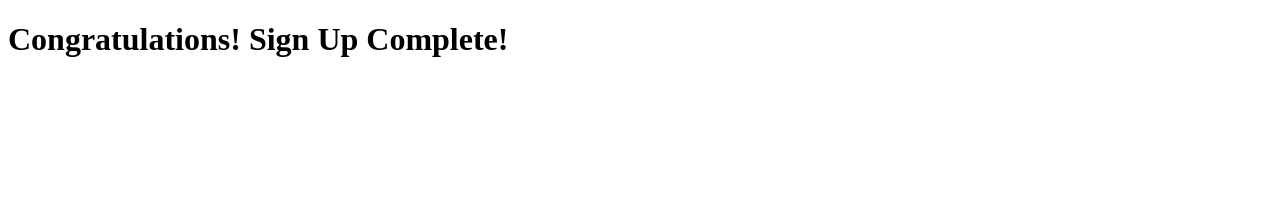
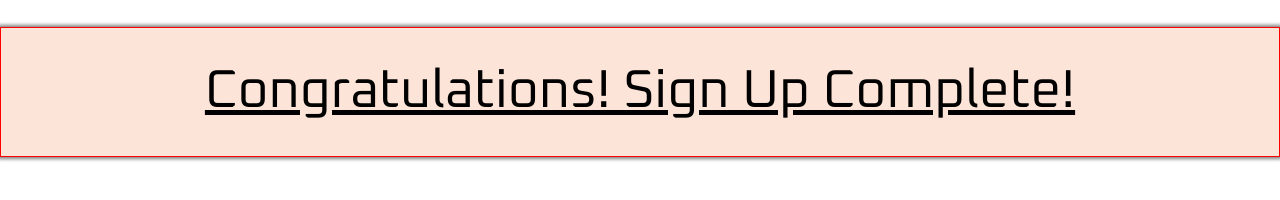
Before and after one commit to ITMD-362-vzarubina/project-1, a plain HTML site: page confirmation.html in a window 1280 px wide. Drawn offline with Linux system fonts and the light colour scheme.

Commit message:
add links to stylesheets

```diff
--- a/confirmation.html
+++ b/confirmation.html
@@ -4,10 +4,14 @@
   <title>Sign-Up Confirmation</title>
   <meta charset="utf-8" />
   <meta name="viewport" content="width=device-width,initial-scale=1.0,shrink-to-fit=no" />
+  <link rel="stylesheet" media="screen" href="css/reset.css" />
+  <link rel="stylesheet" media="screen" href="css/screen.css" />
+  <link href="https://fonts.googleapis.com/css?family=Oxanium&display=swap" rel="stylesheet">
+  <script src="js/site.js"></script>
 </head>
 <body>
-  <main id="content">
-    <h1>Congratulations! Sign Up Complete!</h1>
+  <main>
+    <h1 id="confirmation">Congratulations! Sign Up Complete!</h1>
   </main>
 </body>
 </html>
```
